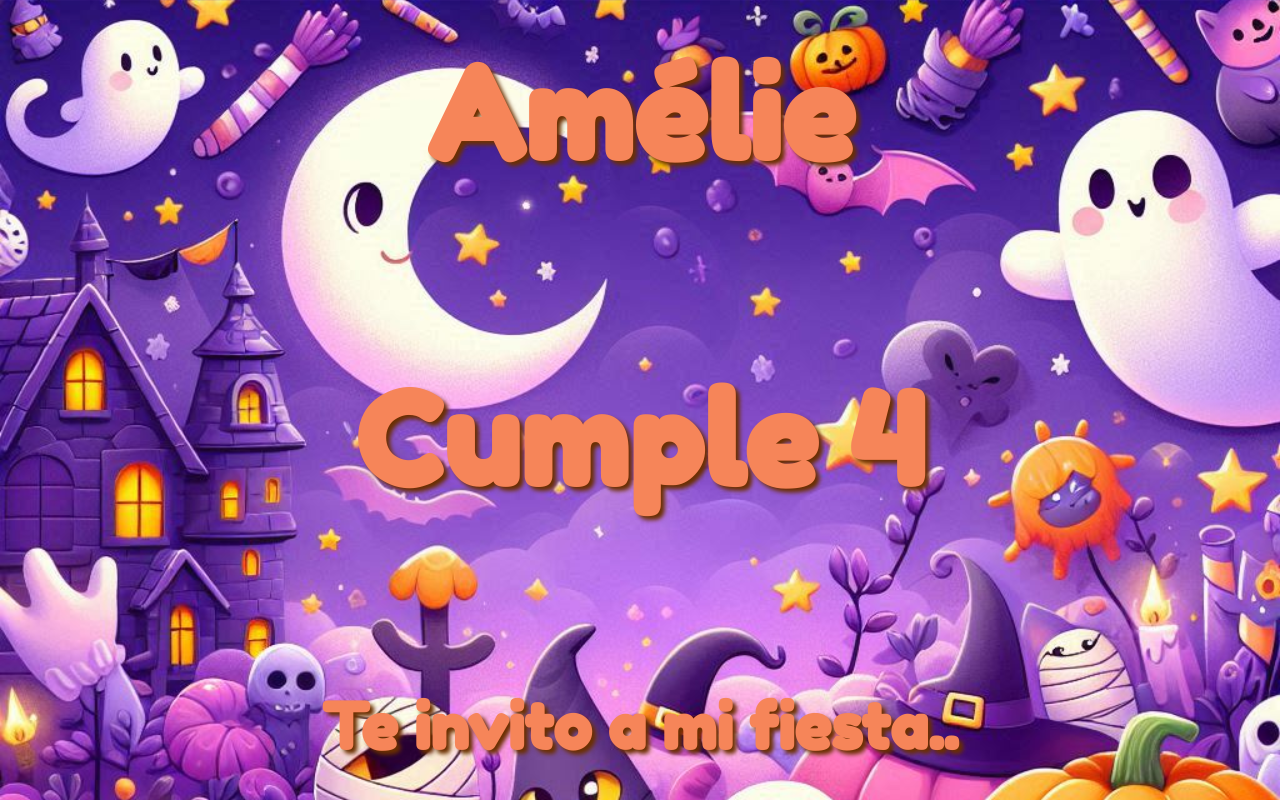
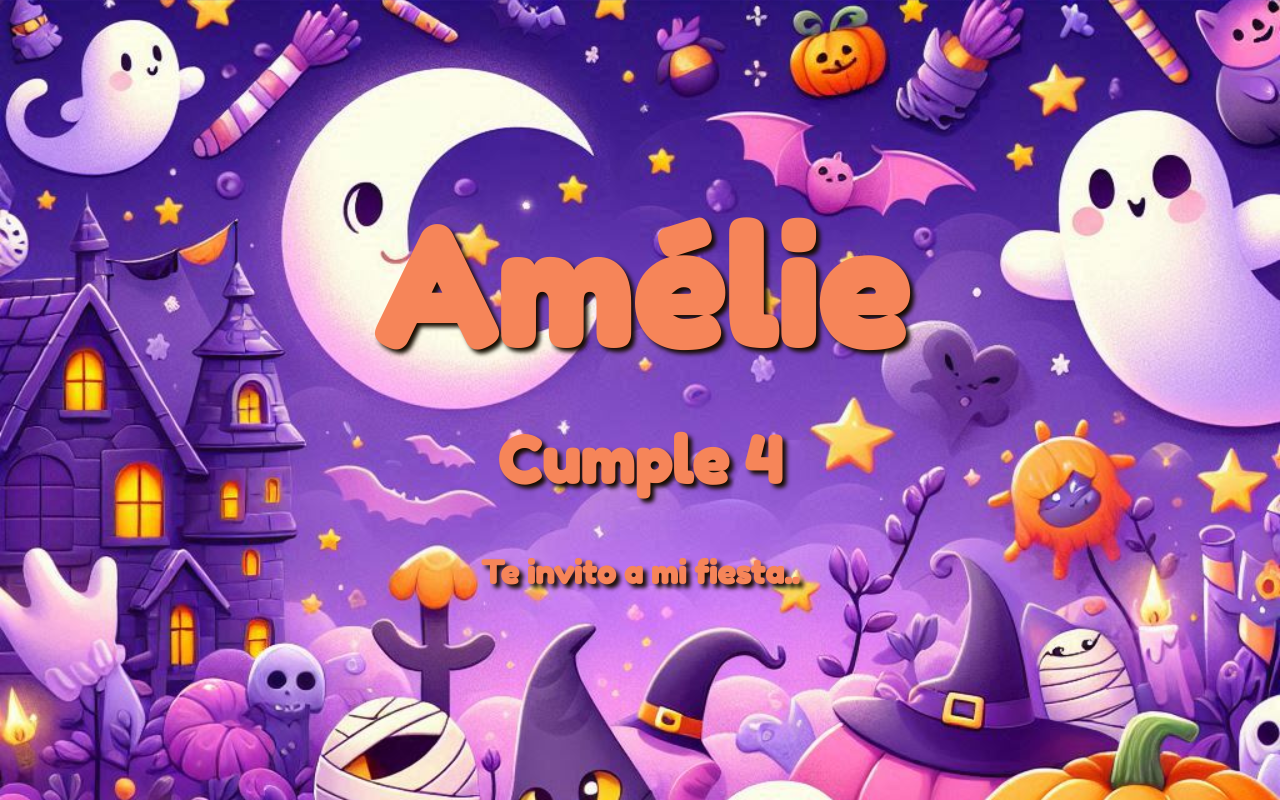
Before and after one commit to hernanbrue/birthdayInvite_ami2024, a website with bundled scripts: page index.html in a window 1280 px wide. Shown: the top 800 px of the page. Built offline with nearby package versions, Linux system fonts and the light colour scheme.

Commit message:
Error fixing..

```diff
--- a/styles.css
+++ b/styles.css
@@ -5,7 +5,7 @@ body {
   background-position: center;
   background-attachment: fixed;
   color: rgb(246, 133, 89);
-  text-shadow: 4px 4px 4px rgb(107, 47, 1);
+  text-shadow: 4px 4px 4px rgb(23, 13, 0);
   margin: 0;
   padding: 0;
   overflow-x: hidden; /* Evita el desplazamiento lateral */
@@ -30,9 +30,11 @@ header {
   background-color: rgba(255, 98, 0, 0);
 }
 
+
+
 .header-content {
   flex: 1;
-  font-size: 8vh;
+  font-size: 4vh;
   display: flex;
   flex-direction: column;
   justify-content: center;
@@ -42,6 +44,16 @@ header {
   height: 100vh;
 }
 
+.header-content h1:first-of-type {
+  font-size: 20vh; /* Tamaño del primer h1 */
+}
+
+.header-content h1 {
+  line-height: 0.2; /* Ajusta el espaciado entre líneas dentro de cada h1 */
+}
+
+
+
 .countdown {
   text-align: center;
   font-size: 36px;
@@ -50,7 +62,7 @@ header {
 
 #countdown-timer {
   font-size: 120px;
-  color: #ec4705;
+  color: rgb(246, 133, 89);
 }
 
 .party-details {
```
